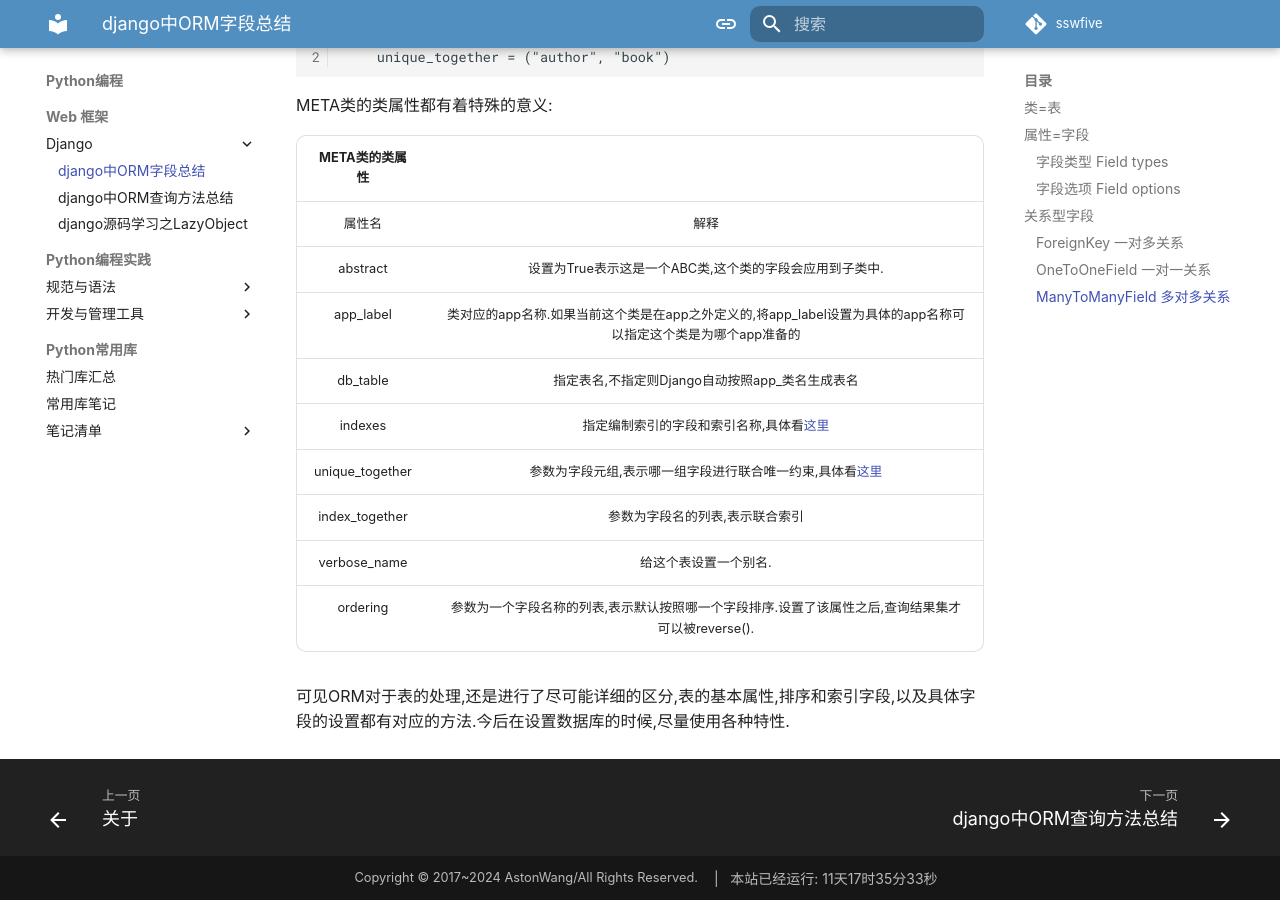
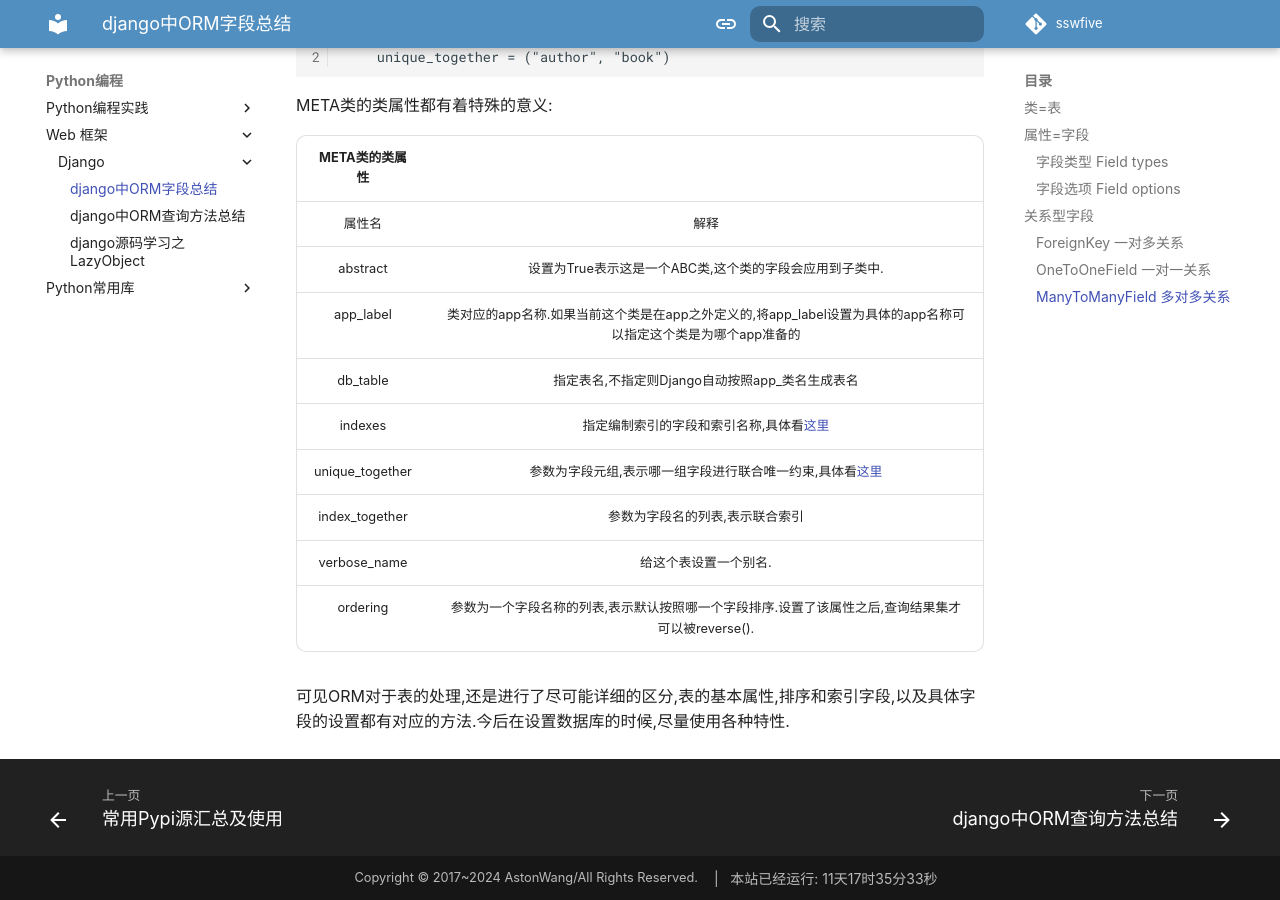
Before and after one commit to sswfive/bloghub, an MkDocs documentation site: the page built from docs/python/pyweb/django/orm_fields_summary.md, in a window 1280 px wide and 900 px high, scrolled down 8400 px. Built offline with MkDocs 1.6.1 and Material for MkDocs 9.7.7, drawn with Linux system fonts in a browser that asks for light colours; a style sheet for code colours, icons or effects is not loaded; part of the change alters nothing that is shown.

Commit message:
feat: modify mkdocs.yml nav config

```diff
--- a/mkdocs.yml
+++ b/mkdocs.yml
@@ -43,9 +43,10 @@ theme:
     - navigation.tracking #地址栏中的 URL 将自动更新为在目录中突出显示的活动锚点
     - navigation.tabs #顶级部分将呈现在上面视口标题下方的菜单层中，但在移动设备上保持原样
     # - navigation.tabs.sticky  #启用粘性选项卡后，导航选项卡将锁定在标题下方，并在向下滚动时始终保持可见
-    - navigation.sections #启用部分后，顶级部分在边栏中呈现为1220px以上视口的组，但在移动设备上保持原样
+    # - navigation.sections #启用部分后，顶级部分在边栏中呈现为1220px以上视口的组，但在移动设备上保持原样
     - navigation.top # 返回顶部的按钮 在上滑时出现
     - navigation.footer #页脚将呈现在边栏中，但在移动设备上保持原样
+    # - navigation.path #激活导航路径后，每个页面的标题上方都会呈现面包屑导航，这可能会让用户在屏幕较小的设备上访问文档时更容易定位
     - search.suggest # 搜索输入一些字母时推荐补全整个单词
     - search.highlight # 搜索出的文章关键词加入高亮
     - search.share #搜索分享按钮
@@ -224,25 +225,22 @@ nav:
     - 关于: about/personal_profile.md
 
   - Python编程:
+
+    - Python编程实践:
+      - Python编码规范: python/python_core/coding_standard.md
+      - Python开发工具汇总: python/python_core/devtools/dev_tool_selection.md
+      - Python版本及包管理工具选型: python/python_core/devtools/env_package_selection.md
+      - 常用Pypi源汇总及使用: python/python_core/devtools/pypi_source_usage.md
+
     - Web 框架:
       - Django:
         - django中ORM字段总结: python/pyweb/django/orm_fields_summary.md
         - django中ORM查询方法总结: python/pyweb/django/orm_query_summary.md
         - django源码学习之LazyObject: python/pyweb/django/django_lazyobject_analysis.md
-    - Python编程实践:
-      - 规范与语法:
-        - Python编码规范: python/python_core/coding_standard.md
-      - 开发与管理工具:
-        - Python开发工具汇总: python/python_core/devtools/dev_tool_selection.md
-        - Python版本及包管理工具选型: python/python_core/devtools/env_package_selection.md
-        - 常用Pypi源汇总及使用: python/python_core/devtools/pypi_source_usage.md
-      # - 核心语法:
-      #   - A: python/python_lib/pathlib2.md
-
     - Python常用库:
       - 热门库汇总: python/python_lib/lib_common_summary.md
-      - 常用库笔记: python/python_lib/daily_lib_summary.md
-      - 笔记清单:
+      - 常用库笔记:
+        - 笔记清单: python/python_lib/daily_lib_summary.md
         - 数据分析之Numpy: python/python_lib/libs/numpy.md
         - 数据分析之Pandas: python/python_lib/libs/pandas.md
         - 分布式流计算之PyFlink: python/python_lib/libs/pyflink.md
@@ -258,19 +256,18 @@ nav:
       - 设计模式分类总览: codecore/design_patterns/design_patterns_categories.md
 
   - 迎刃而解:
-    - 迎刃而解:
-      - 运维手记:
-        - 服务器磁盘空间满的解决办法: blogs/solutionhub/opshub/server_disk_full_solution.md
-        - Centos的yum源误删解决方法: blogs/solutionhub/opshub/centos_yum_source_delete_solution.md
-        - win10的cmd中操作git中文乱码解决方法: blogs/solutionhub/opshub/win10_git_chinese_solution.md
-        - Mac使用brew services报错: blogs/solutionhub/opshub/mac_brew_service_error_solution.md
-      - Bugs复盘:
-        - Jupyterhub离线部署踩坑总结: blogs/solutionhub/bughub/jupyterhub_deploy_bug.md
-        - Jupyter matplotlib画图中文字体缺失: blogs/solutionhub/bughub/jupyter_matplotlib_font_bug.md
-        - Jupyter运行asyncio run报错: blogs/solutionhub/bughub/jupyter_asyncio_run_bug.md
-        - window环境中pip安装报错: blogs/solutionhub/bughub/window_install_pip_bug.md
-        - Conda修改虚拟环境名导致异常: blogs/solutionhub/bughub/conda_rename_env_bug.md
-        - 多语言之间的RSA加解密问题: blogs/solutionhub/bughub/rsa_encryption_bug.md
+    - 运维手记:
+      - 服务器磁盘空间满的解决办法: blogs/solutionhub/opshub/server_disk_full_solution.md
+      - Centos的yum源误删解决方法: blogs/solutionhub/opshub/centos_yum_source_delete_solution.md
+      - win10的cmd中操作git中文乱码解决方法: blogs/solutionhub/opshub/win10_git_chinese_solution.md
+      - Mac使用brew services报错: blogs/solutionhub/opshub/mac_brew_service_error_solution.md
+    - Bugs复盘:
+      - Jupyterhub离线部署踩坑总结: blogs/solutionhub/bughub/jupyterhub_deploy_bug.md
+      - Jupyter matplotlib画图中文字体缺失: blogs/solutionhub/bughub/jupyter_matplotlib_font_bug.md
+      - Jupyter运行asyncio run报错: blogs/solutionhub/bughub/jupyter_asyncio_run_bug.md
+      - window环境中pip安装报错: blogs/solutionhub/bughub/window_install_pip_bug.md
+      - Conda修改虚拟环境名导致异常: blogs/solutionhub/bughub/conda_rename_env_bug.md
+      - 多语言之间的RSA加解密问题: blogs/solutionhub/bughub/rsa_encryption_bug.md
 
   - 工具箱:
     - 开发工具:
```
